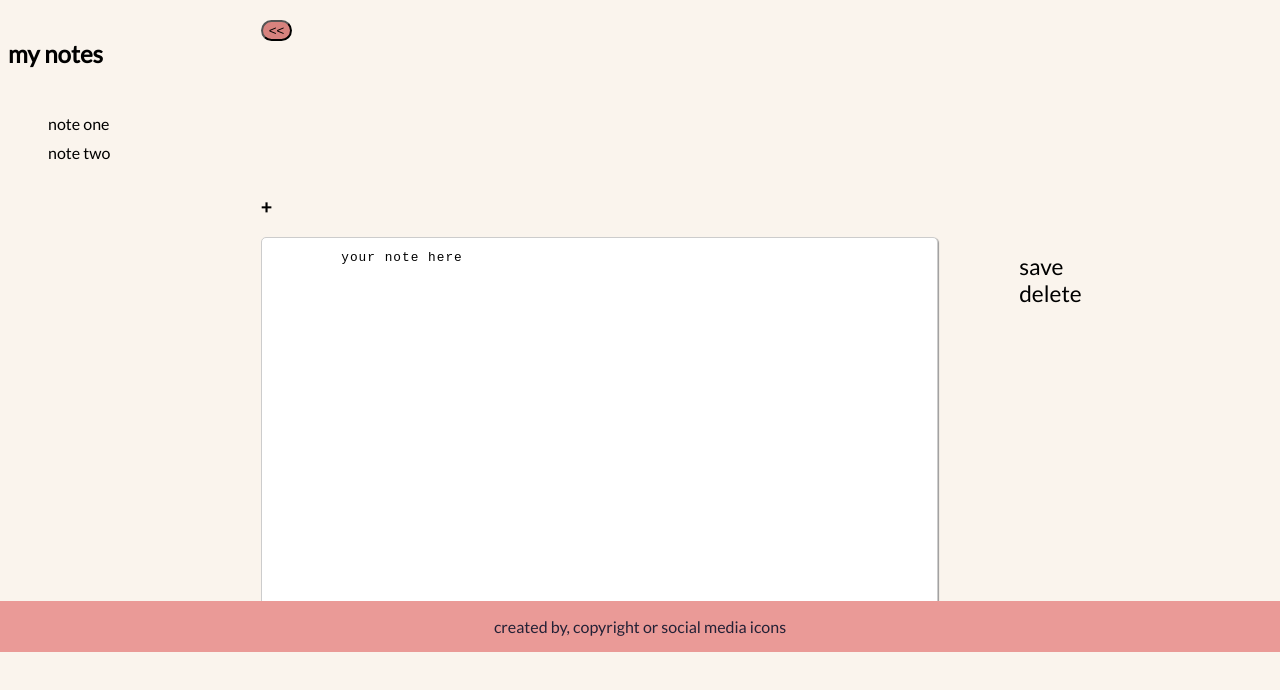
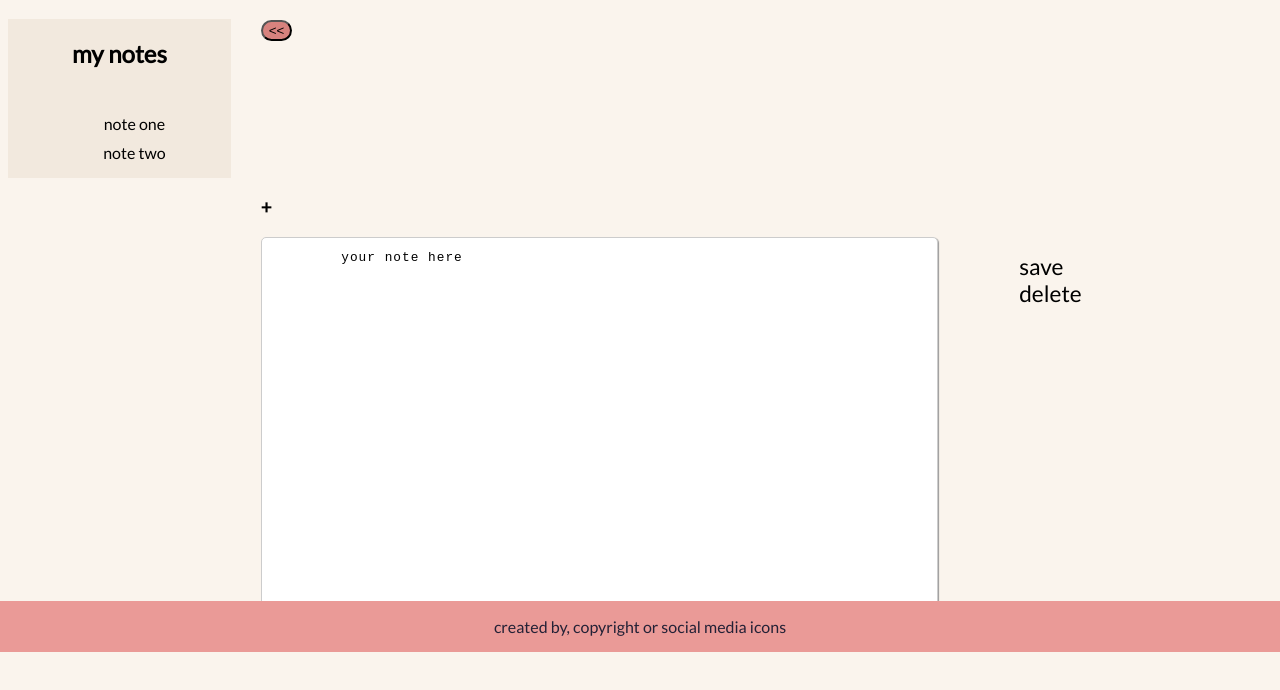
Before and after one commit to hellemond/assign2, a plain HTML site: page note.html in a window 1280 px wide. Shown: the part 148-838 px from the top of the page. Drawn offline with Linux system fonts and the light colour scheme.

Commit message:
added light background colour to my notes side menu

```diff
--- a/CSS/styles.css
+++ b/CSS/styles.css
@@ -79,9 +79,11 @@ div.slideopen{
 
 
 section{
+    background: #f2e9de;
     grid-column: 1;
     grid-row: 2;
-    text-align: left;
+    text-align: center;
+    margin-right: 30px;
 }
 ul.notes{
     display: inline-block;
```
